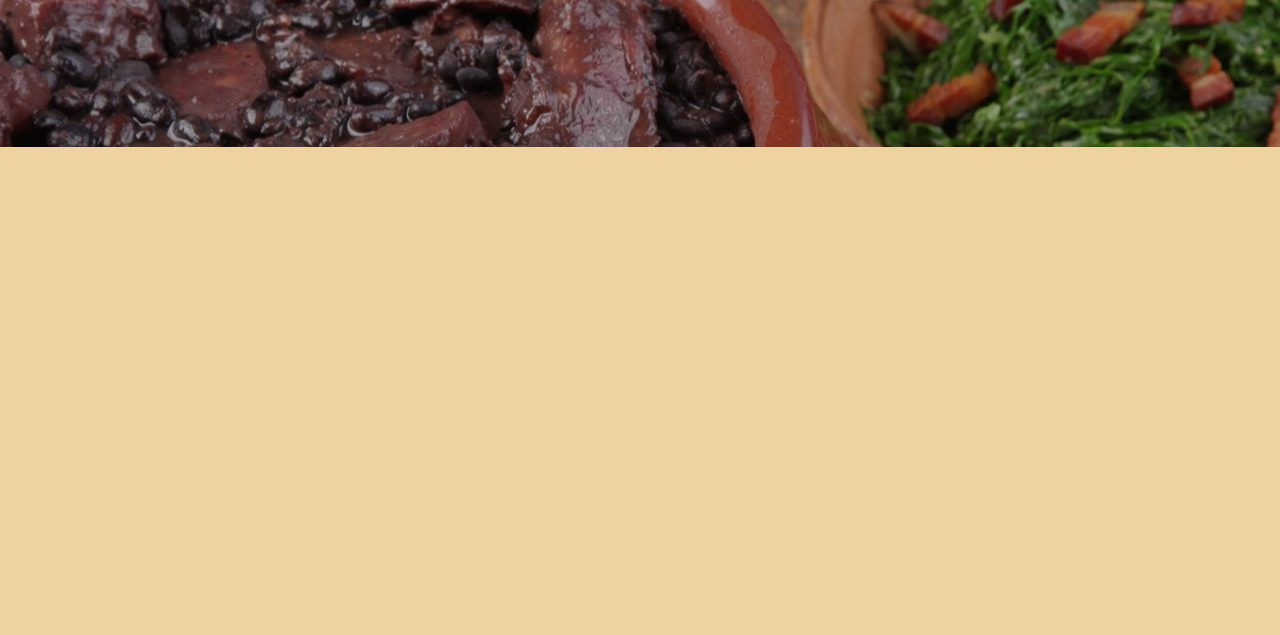
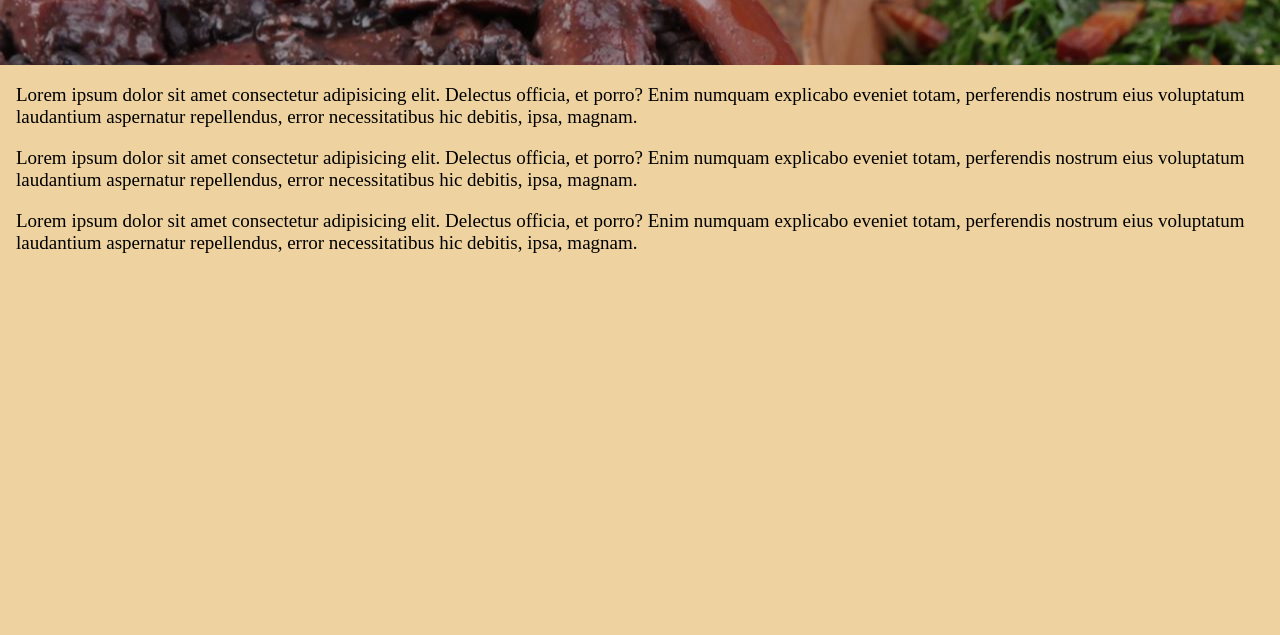
Before and after one commit to Claudi0-V/restaurant_page, a website built with webpack: page src/index.html in a window 1280 px wide. Shown: the part 165-800 px from the top of the page. Built offline with nearby package versions, Linux system fonts and the light colour scheme.

Commit message:
added the main, menu and contact modules

```diff
--- a/src/index.html
+++ b/src/index.html
@@ -7,11 +7,5 @@
 </head>
 <body>
 	<div id="content">
-	<main>
-		<section class="tab-section">
-			<p>Lorem ipsum dolor sit amet consectetur adipisicing elit. Delectus officia, et porro? Enim numquam explicabo eveniet totam, perferendis nostrum eius voluptatum laudantium aspernatur repellendus, error necessitatibus hic debitis, ipsa, magnam.</p>
-		</section>
-
-	</main>
 	</div>
 </body>
--- a/src/index.js
+++ b/src/index.js
@@ -2,5 +2,11 @@ import "./styles/index.css"
 
 // import { htmlCreated, consoller as  consss} from "./html.js"
 import createHeader  from "./modules/header.js"
+import createMain  from "./modules/main.js"
+import createMenu  from "./modules/menu.js"
+import createContact  from "./modules/contact.js"
 
 createHeader()
+createMain()
+createMenu()
+createContact()
--- /dev/null
+++ b/src/modules/contact.js
@@ -0,0 +1,13 @@
+function createContact() {
+	const content = document.querySelector('#content');
+	const main = document.createElement('main');
+	const section = document.createElement('section');
+	const p = document.createElement('p');
+	p.textContent = "Lorem ipsum dolor sit amet consectetur adipisicing elit. Delectus officia, et porro? Enim numquam explicabo eveniet totam, perferendis nostrum eius voluptatum laudantium aspernatur repellendus, error necessitatibus hic debitis, ipsa, magnam."
+	section.classList.add("tab-section")
+	section.append(p);
+	main.append(section);
+	content.append(main)
+}
+
+export default createContact;
--- /dev/null
+++ b/src/modules/main.js
@@ -0,0 +1,13 @@
+function createMain() {
+	const content = document.querySelector('#content');
+	const main = document.createElement('main');
+	const section = document.createElement('section');
+	const p = document.createElement('p');
+	p.textContent = "Lorem ipsum dolor sit amet consectetur adipisicing elit. Delectus officia, et porro? Enim numquam explicabo eveniet totam, perferendis nostrum eius voluptatum laudantium aspernatur repellendus, error necessitatibus hic debitis, ipsa, magnam."
+	section.classList.add("tab-section")
+	section.append(p);
+	main.append(section);
+	content.append(main)
+}
+
+export default createMain;
--- /dev/null
+++ b/src/modules/menu.js
@@ -0,0 +1,13 @@
+function createMenu() {
+	const content = document.querySelector('#content');
+	const main = document.createElement('main');
+	const section = document.createElement('section');
+	const p = document.createElement('p');
+	p.textContent = "Lorem ipsum dolor sit amet consectetur adipisicing elit. Delectus officia, et porro? Enim numquam explicabo eveniet totam, perferendis nostrum eius voluptatum laudantium aspernatur repellendus, error necessitatibus hic debitis, ipsa, magnam."
+	section.classList.add("tab-section")
+	section.append(p);
+	main.append(section);
+	content.append(main)
+}
+
+export default createMenu;
```
